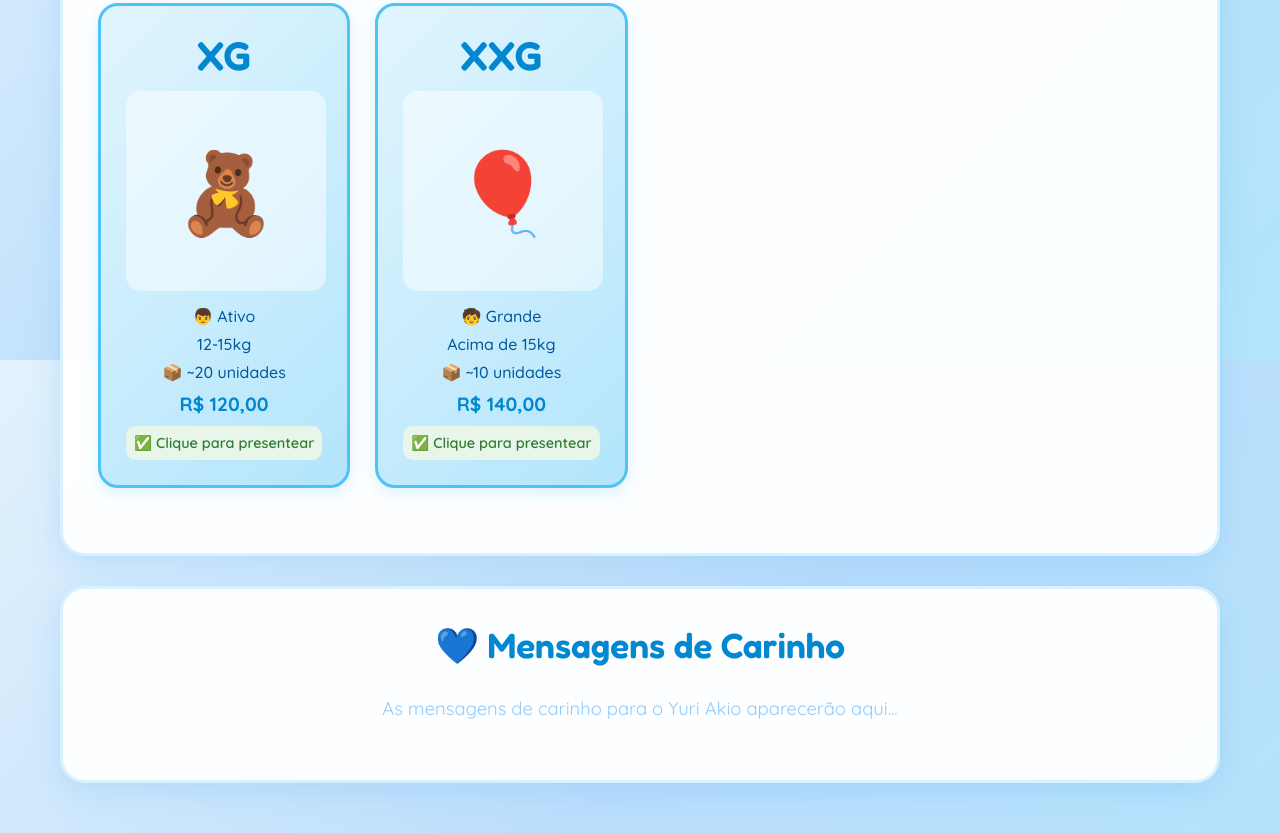
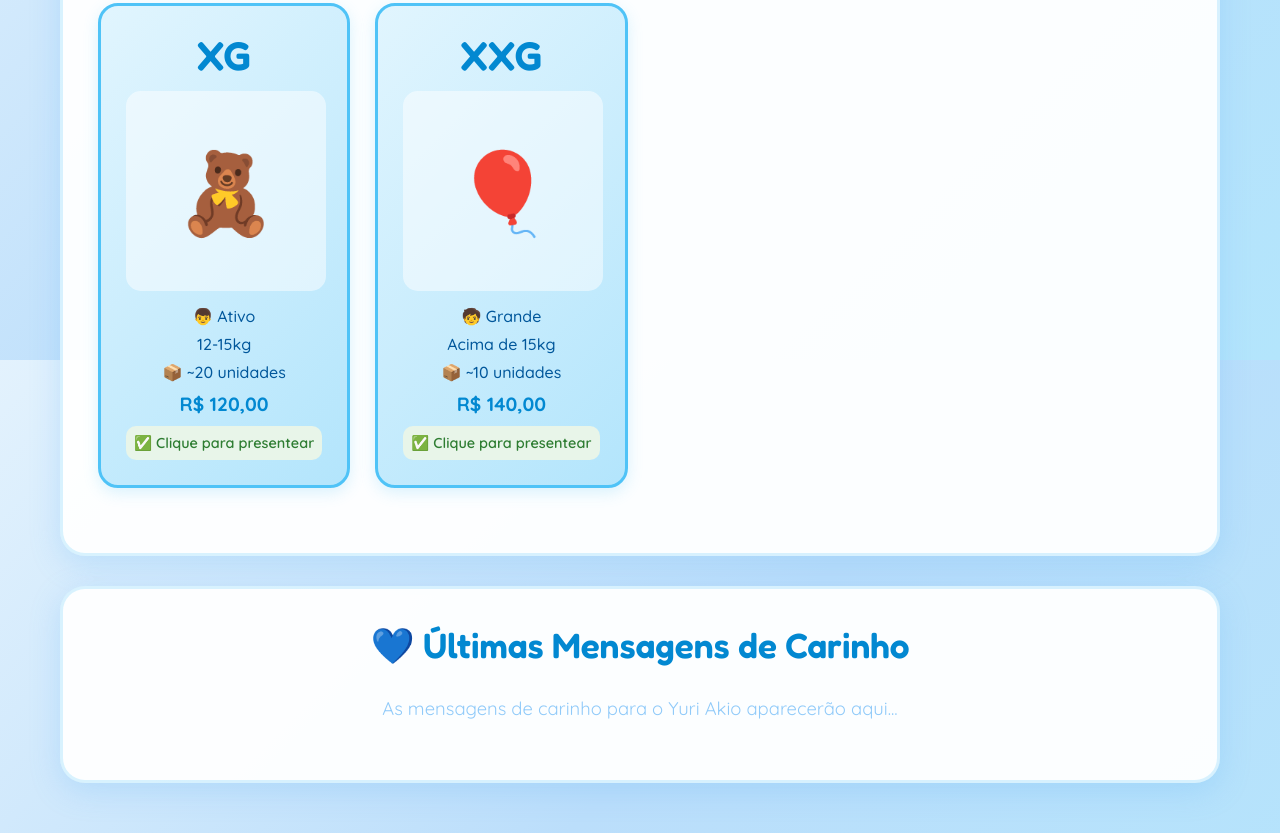
Before and after one commit to rodrigoota/cha-do-yuri, a plain HTML site: page index.html in a window 1280 px wide. Shown: the part 2840-3673 px from the top of the page. Drawn offline with Linux system fonts and the light colour scheme; no server answers.

Commit message:
Add files via upload

```diff
--- a/index.html
+++ b/index.html
@@ -638,7 +638,7 @@
             <div class="diapers-grid" id="diapersGrid" style="display: none;"></div>
         </div>
         <div class="section messages-wall">
-            <h2>💙 Mensagens de Carinho</h2>
+            <h2>💙 Últimas Mensagens de Carinho</h2>
             <div id="messagesContainer">
                 <p class="intro-text loading">Carregando mensagens...</p>
             </div>
```
